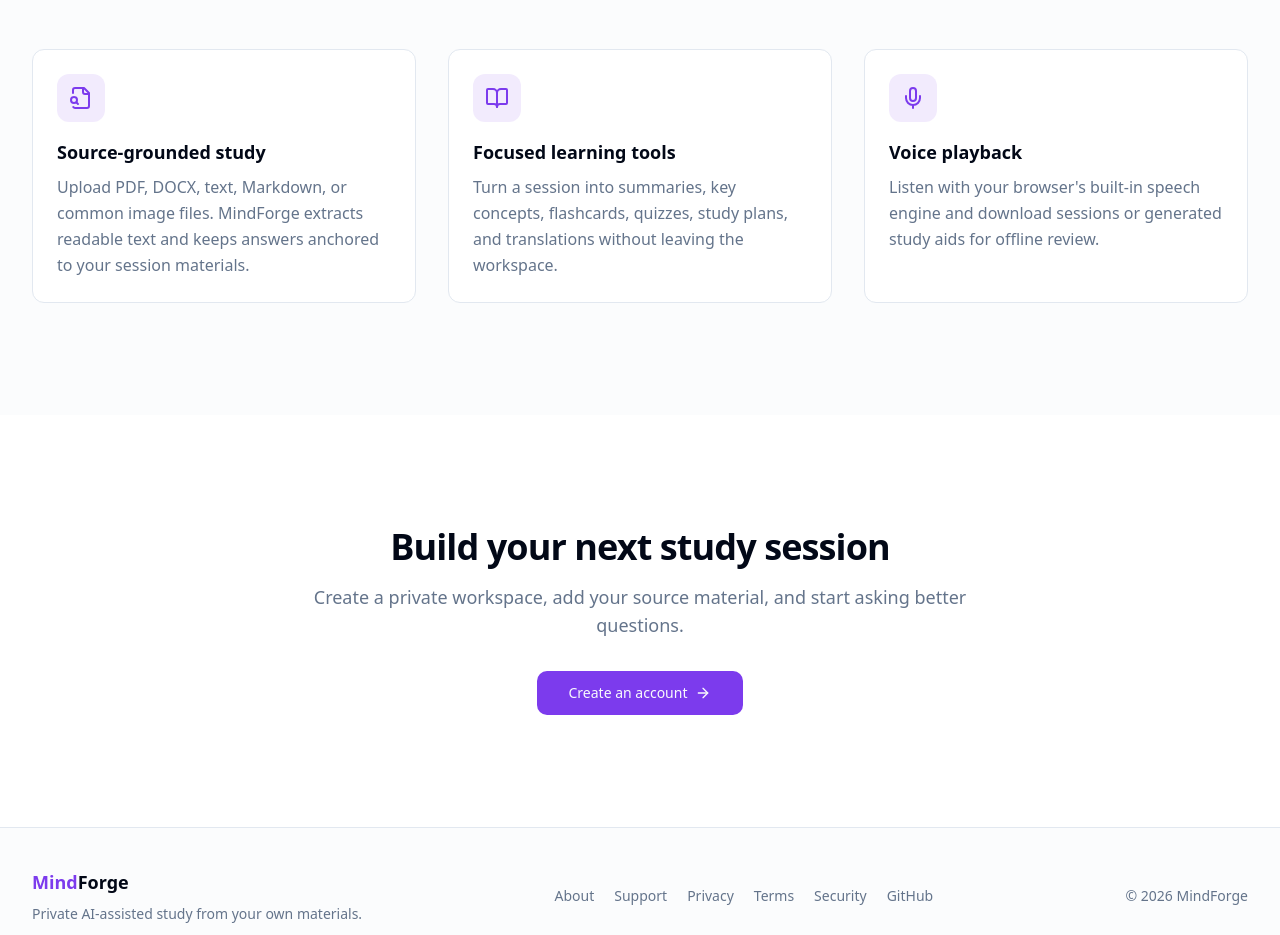
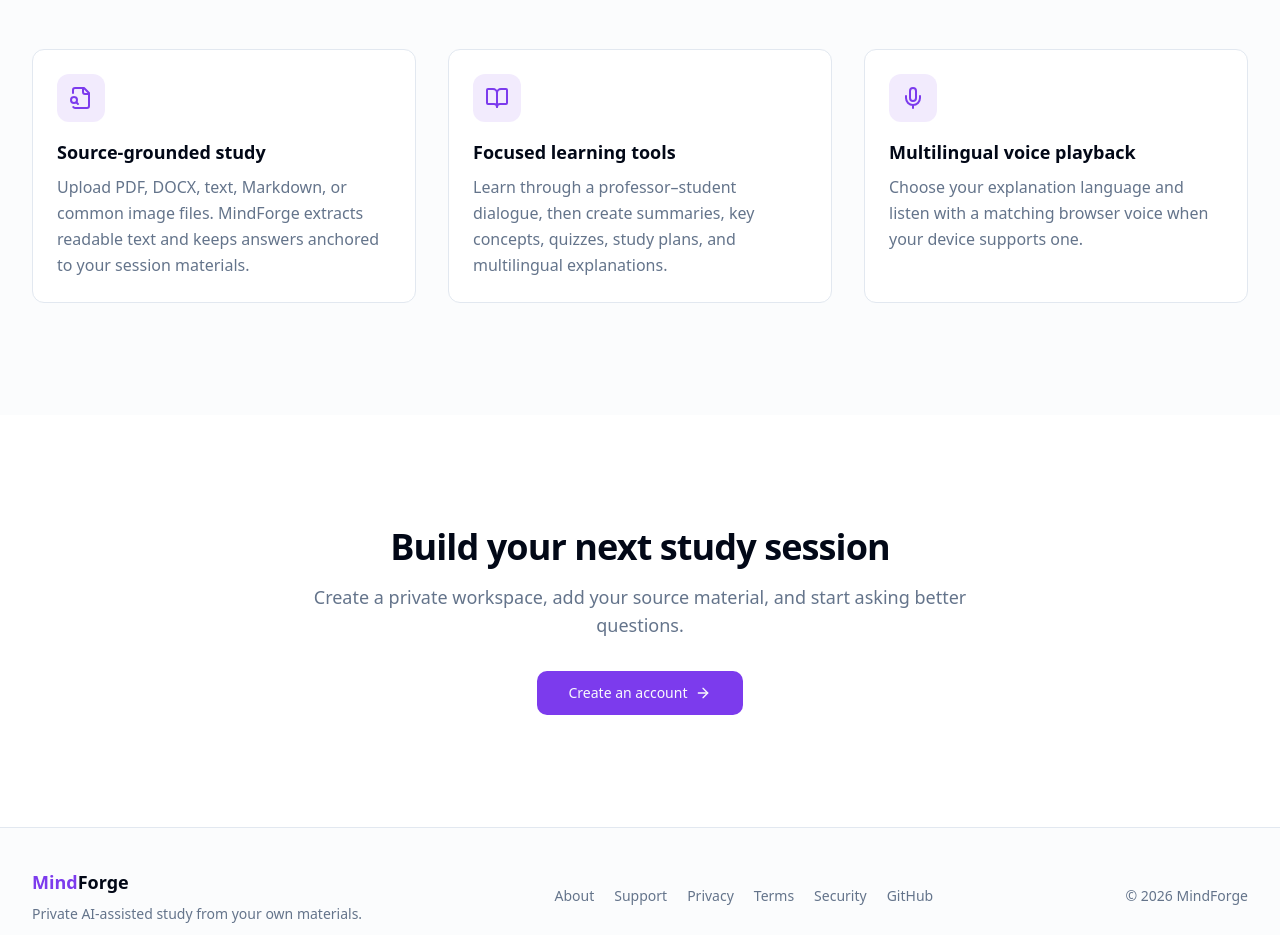
Before and after one commit to Shubham080802/MindForge, a Next.js app: page / in a window 1280 px wide. Shown: the part 920-1855 px from the top of the page. Built offline with nearby package versions, Linux system fonts and the light colour scheme; no server answers.

Commit message:
docs(product): present MindForge as a multilingual professor

```diff
--- a/app/about/page.tsx
+++ b/app/about/page.tsx
@@ -3,9 +3,9 @@ import { BookOpen, Download, FileSearch, Mic, ShieldCheck, Sparkles } from "luci
 
 const capabilities = [
   [FileSearch, "Material extraction", "Extract text from PDF, DOCX, Markdown, plain text, and common image formats using OCR."],
-  [Sparkles, "Contextual tutor", "Ask questions against the material and conversation history stored in a private study session."],
+  [Sparkles, "Professor–student tutor", "Have a responsive teaching conversation grounded in the material and history stored in your private study session."],
   [BookOpen, "Study tools", "Generate summaries, key concepts, flashcards, quizzes, study plans, and translations."],
-  [Mic, "Speech", "Listen to supported responses using your browser's built-in speech engine."],
+  [Mic, "Multilingual speech", "Choose the explanation language and listen using a matching browser voice when your device provides one."],
   [Download, "Exports", "Download source files and export sessions or individual study-tool results."],
   [ShieldCheck, "Owned data", "Every session and material lookup is scoped to the signed-in account."],
 ] as const;
--- a/app/layout.tsx
+++ b/app/layout.tsx
@@ -8,8 +8,8 @@ import { ErrorBoundary } from "@/components/ui/error-boundary";
 const inter = Inter({ subsets: ["latin"], variable: "--font-inter" });
 
 export const metadata: Metadata = {
-  title: "MindForge - AI Study Assistant",
-  description: "Upload study materials, get detailed explanations, and interact with an AI assistant.",
+  title: "MindForge - Your AI Professor",
+  description: "Upload study materials and learn through source-grounded professor–student conversations in your chosen language.",
   icons: { icon: "/favicon.svg" },
   manifest: "/site.webmanifest",
 };
--- a/app/page.tsx
+++ b/app/page.tsx
@@ -15,12 +15,12 @@ const features = [
   {
     icon: BookOpen,
     title: "Focused learning tools",
-    description: "Turn a session into summaries, key concepts, flashcards, quizzes, study plans, and translations without leaving the workspace.",
+    description: "Learn through a professor–student dialogue, then create summaries, key concepts, quizzes, study plans, and multilingual explanations.",
   },
   {
     icon: Mic,
-    title: "Voice playback",
-    description: "Listen with your browser's built-in speech engine and download sessions or generated study aids for offline review.",
+    title: "Multilingual voice playback",
+    description: "Choose your explanation language and listen with a matching browser voice when your device supports one.",
   },
 ];
 
```
Also changed, not shown: 1 other file (tests, documents, lock files or other folders).
